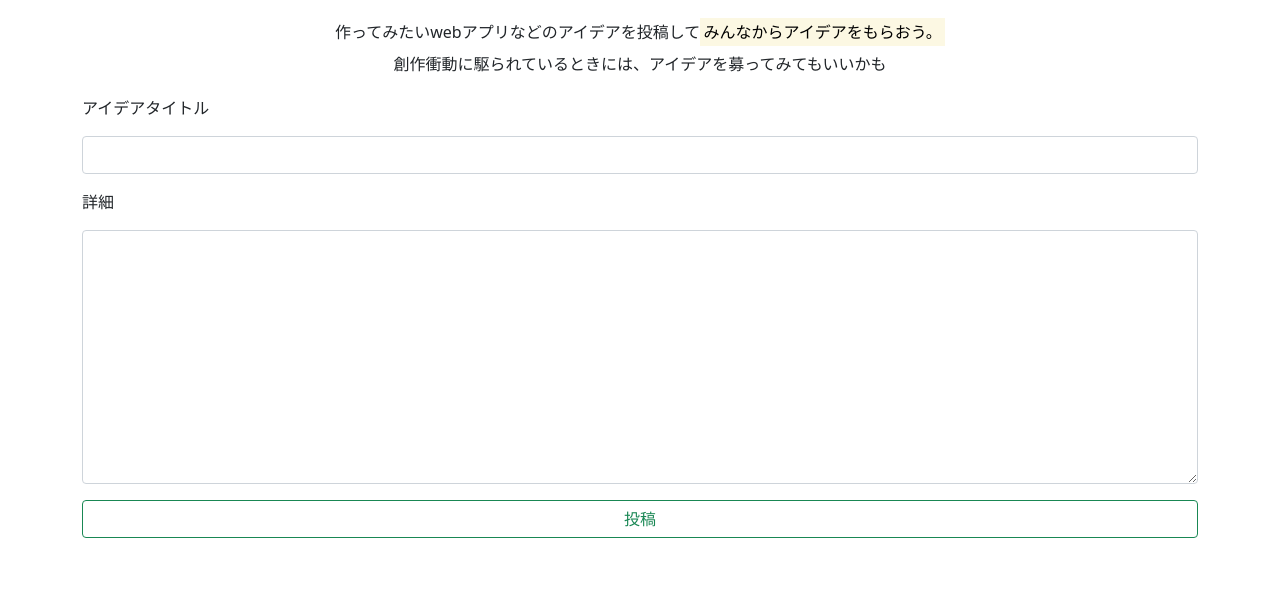
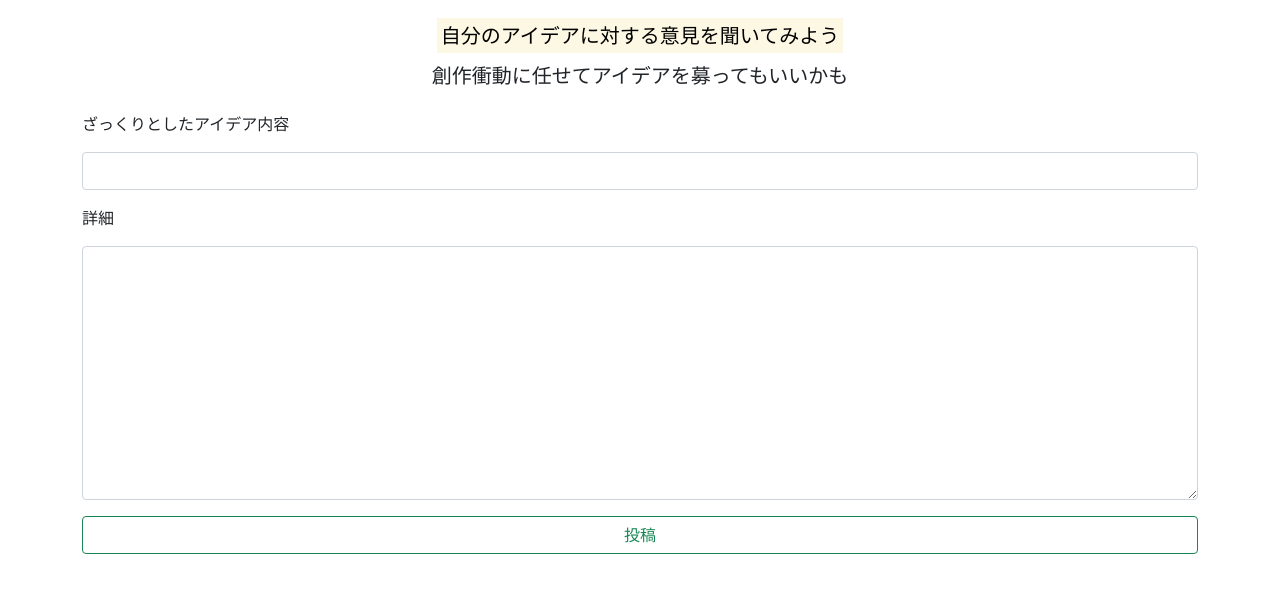
Before and after one commit to amafuro/talkATdot, a Django app: page /idea_new/ in a window 1280 px wide. Shown: the part 82-675 px from the top of the page. Run offline with Django 4.2, Linux system fonts and the light colour scheme; the visitor is signed in with stand-in values (Sample User, id 1).

Commit message:
design commit

```diff
--- a/dottalk/templates/HTML/idea_list.html
+++ b/dottalk/templates/HTML/idea_list.html
@@ -106,7 +106,7 @@
         <!--最大100件まで表示-->
         {% for Idea in object_list|slice:":100"%}
         <div class="col-md-6 col-sm-6">
-            <div class="card text-center mt-4 border-secondary">
+            <div class="card text-center mt-4 border-secondary text-truncate">
                 <div class="card-header border-secondary">
                     <h5 class="card-title">{{ Idea.title }}</h5>
                 </div>
--- a/dottalk/templates/HTML/idea_new.html
+++ b/dottalk/templates/HTML/idea_new.html
@@ -23,12 +23,12 @@
 <!--ページの説明-->
 <div class="mt-3 mb-3">
     <div class="text-center">
-        <h10>
+        <h5>
             <p class="lh-lg">
-                作ってみたいwebアプリなどのアイデアを投稿して<mark>みんなからアイデアをもらおう。</mark></br>
-                創作衝動に駆られているときには、アイデアを募ってみてもいいかも</br>
+                <mark>自分のアイデアに対する意見を聞いてみよう</mark></br>
+                創作衝動に任せてアイデアを募ってもいいかも</br>
             </p>
-        </h10>
+        </h5>
     </div>
 </div>
 
@@ -38,7 +38,7 @@
         <div class="justify-content-around">
             <form action="" method="post">
                 {% csrf_token %}
-                <p><label for="title_input">アイデアタイトル</label></p>
+                <p><label for="title_input">ざっくりとしたアイデア内容</label></p>
                 <p><input type="text" name="title"  class="form-control" id="title_input"></p>
                 <p><label for="text_area">詳細</label></p>
                 <p><textarea name="text" id="text_area"  class="form-control" cols="30" rows="10"></textarea></p>
--- a/dottalk/templates/HTML/same_users_all.html
+++ b/dottalk/templates/HTML/same_users_all.html
@@ -86,7 +86,7 @@
 <div class="container mt-3 mb-5 w-80">
     <div class="row">
         {% for Account in object_list %}
-         <div class="col-md-3 col-sm-6 text-center align-self-center  mt-1 mb-4 mx-auto">
+         <div class="col-md-3 col-sm-6 text-center align-self-center  mt-1 mb-4 mx-auto text-truncate">
              <div class="card border-secondary">
                  <!--herokuだと画像が対応していないためコメントアウト
                  サービスを変更するタイミングがあったら使う
```
